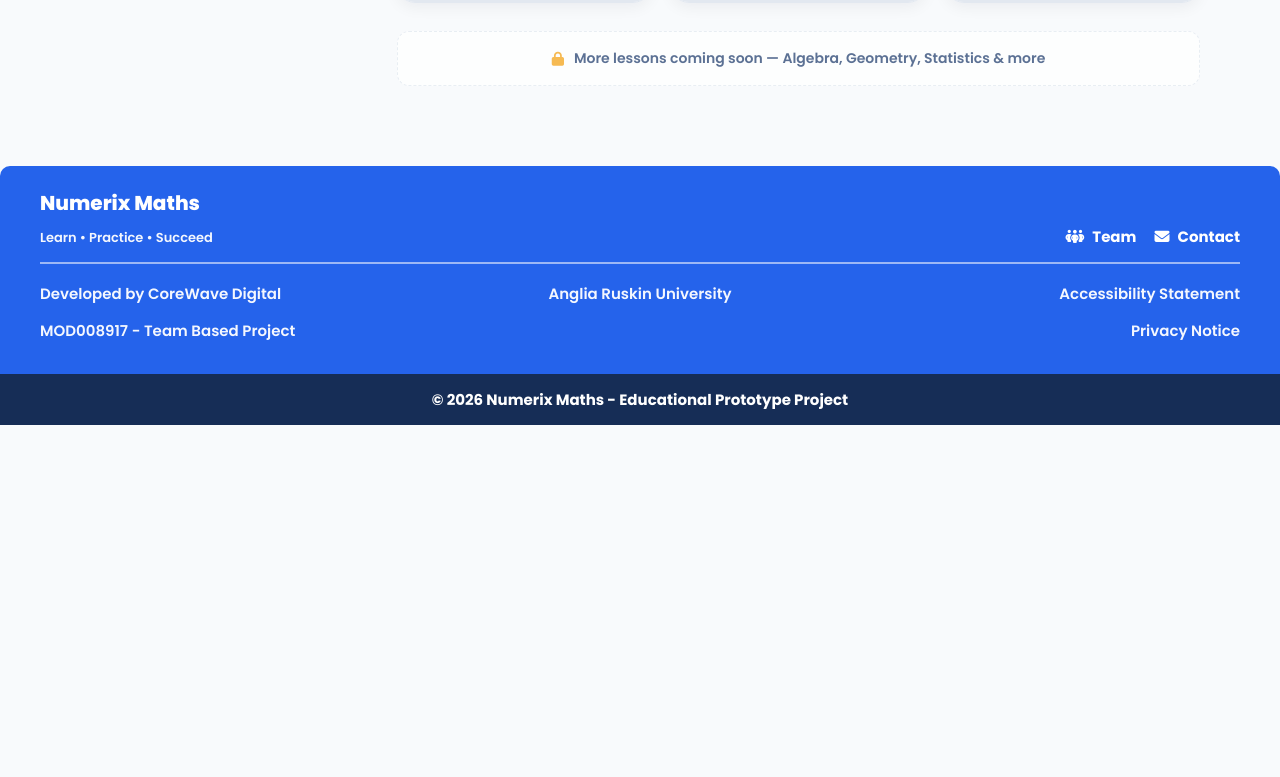
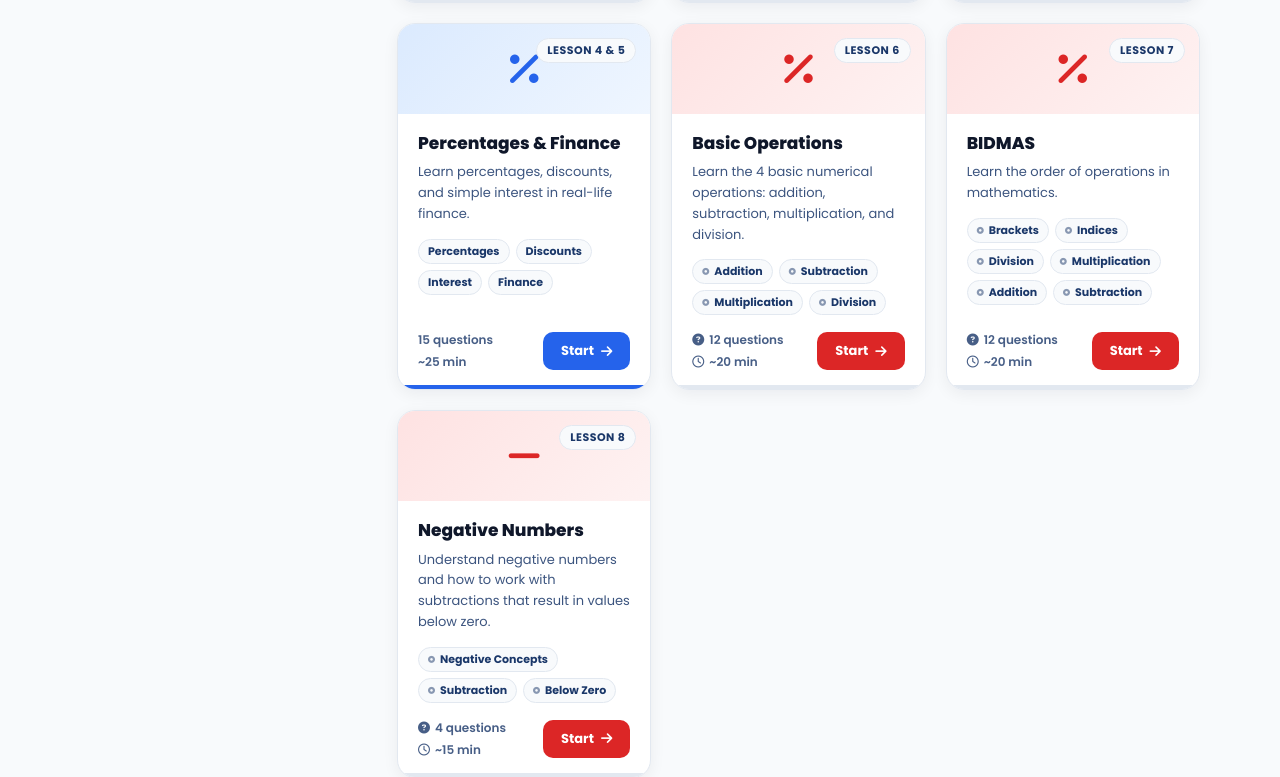
Before and after one commit to dburley67/Numerix-Maths, a Vue app: page /lessons in a window 1280 px wide. Shown: the part 923-1700 px from the top of the page. Before the commit the page ends 1348 px from the top, so only its background shows below. Built offline with nearby package versions, Linux system fonts and the light colour scheme.

Commit message:
Added 3 Operations Lessons to lessons page
added more lessons in navigation

```diff
--- a/src/pages/LessonsPage.vue
+++ b/src/pages/LessonsPage.vue
@@ -12,7 +12,7 @@
           Choose a topic below to begin learning
           <span class="dash-sep">|</span>
           <i class="fa-solid fa-signal"></i>
-          3 topics available
+          8 topics available
         </p>
       </div>
     </div>
@@ -32,7 +32,7 @@
         <div class="lpb-divider"></div>
         <div class="lpb-stat">
           <i class="fa-solid fa-circle-check" style="color:#22c55e;"></i>
-          <span><strong>0 / 3</strong> topics mastered</span>
+          <span><strong>0 / 8</strong> topics mastered</span>
         </div>
       </div>
     </div>
@@ -155,7 +155,144 @@
         </div>
       </div>
 
+<!-- Lesson 4 & 5 Percentages and Finance -->
+  <div class="lesson-card" @click="goToLesson(4)">
+    <div class="lc-badge">Lesson 4 & 5</div>
+    <div class="lc-icon-wrap lc-blue">
+      <i class="fa-solid fa-percent"></i>
     </div>
+    <div class="lc-body">
+      <h2 class="lc-title">Percentages &amp; Finance</h2>
+      <p class="lc-desc">
+        Learn percentages, discounts, and simple interest in real-life finance.
+      </p>
+
+      <div class="lc-topics">
+        <span class="lc-chip">Percentages</span>
+        <span class="lc-chip">Discounts</span>
+        <span class="lc-chip">Interest</span>
+        <span class="lc-chip">Finance</span>
+      </div>
+
+      <div class="lc-footer">
+        <div class="lc-meta">
+          <span>15 questions</span>
+          <span>~25 min</span>
+        </div>
+        <button class="lc-btn lc-btn-blue" @click.stop="goToLesson(4)">
+          Start <i class="fa-solid fa-arrow-right"></i>
+        </button>
+      </div>
+    </div>
+    <div class="lc-status-bar"><div class="lc-status-fill"></div></div>
+  </div>
+  <!-- Lesson 6: Basic Operations -->
+      <div class="lesson-card" @click="goToLesson(6)">
+        <div class="lc-badge">Lesson 6</div>
+        <div class="lc-icon-wrap lc-red">
+          <i class="fa-solid fa-percentage"></i>
+        </div>
+        <div class="lc-body">
+          <h2 class="lc-title">Basic Operations </h2>
+          <p class="lc-desc">
+            Learn the 4 basic numerical operations: addition, subtraction, multiplication, and division.
+          </p>
+
+          <div class="lc-topics">
+            <span class="lc-chip"><i class="fa-solid fa-circle-dot"></i> Addition</span>
+            <span class="lc-chip"><i class="fa-solid fa-circle-dot"></i> Subtraction</span>
+            <span class="lc-chip"><i class="fa-solid fa-circle-dot"></i> Multiplication</span>
+            <span class="lc-chip"><i class="fa-solid fa-circle-dot"></i> Division</span>
+          </div>
+
+          <div class="lc-footer">
+            <div class="lc-meta">
+              <span><i class="fa-solid fa-circle-question"></i> 12 questions</span>
+              <span><i class="fa-regular fa-clock"></i> ~20 min</span>
+            </div>
+            <button class="lc-btn lc-btn-red" @click.stop="goToLesson(6)">
+              Start <i class="fa-solid fa-arrow-right"></i>
+            </button>
+          </div>
+        </div>
+
+        <div class="lc-status-bar">
+          <div class="lc-status-fill" style="width: 0%"></div>
+        </div>
+      </div>
+
+      <!-- Lesson 7: BIDMAS -->
+      <div class="lesson-card" @click="goToLesson(7)">
+        <div class="lc-badge">Lesson 7</div>
+        <div class="lc-icon-wrap lc-red">
+          <i class="fa-solid fa-percentage"></i>
+        </div>
+        <div class="lc-body">
+          <h2 class="lc-title">BIDMAS </h2>
+          <p class="lc-desc">
+            Learn the order of operations in mathematics.
+          </p>
+
+          <div class="lc-topics">
+            <span class="lc-chip"><i class="fa-solid fa-circle-dot"></i> Brackets</span>
+            <span class="lc-chip"><i class="fa-solid fa-circle-dot"></i> Indices</span>
+            <span class="lc-chip"><i class="fa-solid fa-circle-dot"></i> Division</span>
+            <span class="lc-chip"><i class="fa-solid fa-circle-dot"></i> Multiplication</span>
+            <span class="lc-chip"><i class="fa-solid fa-circle-dot"></i> Addition</span>
+            <span class="lc-chip"><i class="fa-solid fa-circle-dot"></i> Subtraction</span>
+          </div>
+
+          <div class="lc-footer">
+            <div class="lc-meta">
+              <span><i class="fa-solid fa-circle-question"></i> 12 questions</span>
+              <span><i class="fa-regular fa-clock"></i> ~20 min</span>
+            </div>
+            <button class="lc-btn lc-btn-red" @click.stop="goToLesson(7)">
+              Start <i class="fa-solid fa-arrow-right"></i>
+            </button>
+          </div>
+        </div>
+
+        <div class="lc-status-bar">
+          <div class="lc-status-fill" style="width: 0%"></div>
+        </div>
+      </div>
+
+      <!-- Lesson 8: Negative Numbers -->
+      <div class="lesson-card" @click="goToLesson(8)">
+        <div class="lc-badge">Lesson 8</div>
+        <div class="lc-icon-wrap lc-red">
+          <i class="fa-solid fa-minus"></i>
+        </div>
+        <div class="lc-body">
+          <h2 class="lc-title">Negative Numbers</h2>
+          <p class="lc-desc">
+            Understand negative numbers and how to work with subtractions that result in values below zero.
+          </p>
+
+          <div class="lc-topics">
+            <span class="lc-chip"><i class="fa-solid fa-circle-dot"></i> Negative Concepts</span>
+            <span class="lc-chip"><i class="fa-solid fa-circle-dot"></i> Subtraction</span>
+            <span class="lc-chip"><i class="fa-solid fa-circle-dot"></i> Below Zero</span>
+          </div>
+
+          <div class="lc-footer">
+            <div class="lc-meta">
+              <span><i class="fa-solid fa-circle-question"></i> 4 questions</span>
+              <span><i class="fa-regular fa-clock"></i> ~15 min</span>
+            </div>
+            <button class="lc-btn lc-btn-red" @click.stop="goToLesson(8)">
+              Start <i class="fa-solid fa-arrow-right"></i>
+            </button>
+          </div>
+        </div>
+
+        <div class="lc-status-bar">
+          <div class="lc-status-fill" style="width: 0%"></div>
+        </div>
+      </div>
+</div>
+
 
     <!-- Coming Soon Strip -->
     <div class="lessons-coming-soon">
@@ -365,6 +502,7 @@
 .lc-blue   { background: linear-gradient(135deg, #dbeafe 0%, #eff6ff 100%); color: #2563eb; }
 .lc-green  { background: linear-gradient(135deg, #dcfce7 0%, #f0fdf4 100%); color: #16a34a; }
 .lc-orange { background: linear-gradient(135deg, #ffedd5 0%, #fff7ed 100%); color: #ea580c; }
+.lc-red    { background: linear-gradient(135deg, #fee2e2 0%, #fef2f2 100%); color: #dc2626; }
 
 /* Card body */
 .lc-body {
@@ -458,10 +596,12 @@
 .lc-btn-blue   { background: #2563eb; color: #fff; }
 .lc-btn-green  { background: #16a34a; color: #fff; }
 .lc-btn-orange { background: #ea580c; color: #fff; }
+.lc-btn-red    { background: #dc2626; color: #fff; }
 
 .lc-btn-blue:hover   { box-shadow: 0 6px 18px rgba(37, 99, 235, 0.35); }
 .lc-btn-green:hover  { box-shadow: 0 6px 18px rgba(22, 163, 74, 0.35); }
 .lc-btn-orange:hover { box-shadow: 0 6px 18px rgba(234, 88, 12, 0.35); }
+.lc-btn-red:hover    { box-shadow: 0 6px 18px rgba(220, 38, 38, 0.35); }
 
 /* Progress bar at bottom of each card */
 .lc-status-bar {
@@ -477,6 +617,7 @@
 
 .lc-status-green  { background: #16a34a; }
 .lc-status-orange { background: #ea580c; }
+.lc-status-red    { background: #dc2626; }
 
 /* ── Coming Soon Strip ──────────────────────────────── */
 .lessons-coming-soon {
@@ -508,6 +649,7 @@
 body.dark .lc-blue   { background: linear-gradient(135deg, #1e3a5f 0%, #172554 100%); color: #60a5fa; }
 body.dark .lc-green  { background: linear-gradient(135deg, #14532d 0%, #052e16 100%); color: #4ade80; }
 body.dark .lc-orange { background: linear-gradient(135deg, #431407 0%, #1c0a00 100%); color: #fb923c; }
+body.dark .lc-red    { background: linear-gradient(135deg, #431415 0%, #3f0a10 100%); color: #f87171; }
 
 /* ── Responsive ─────────────────────────────────────── */
 @media (max-width: 1050px) {
```
